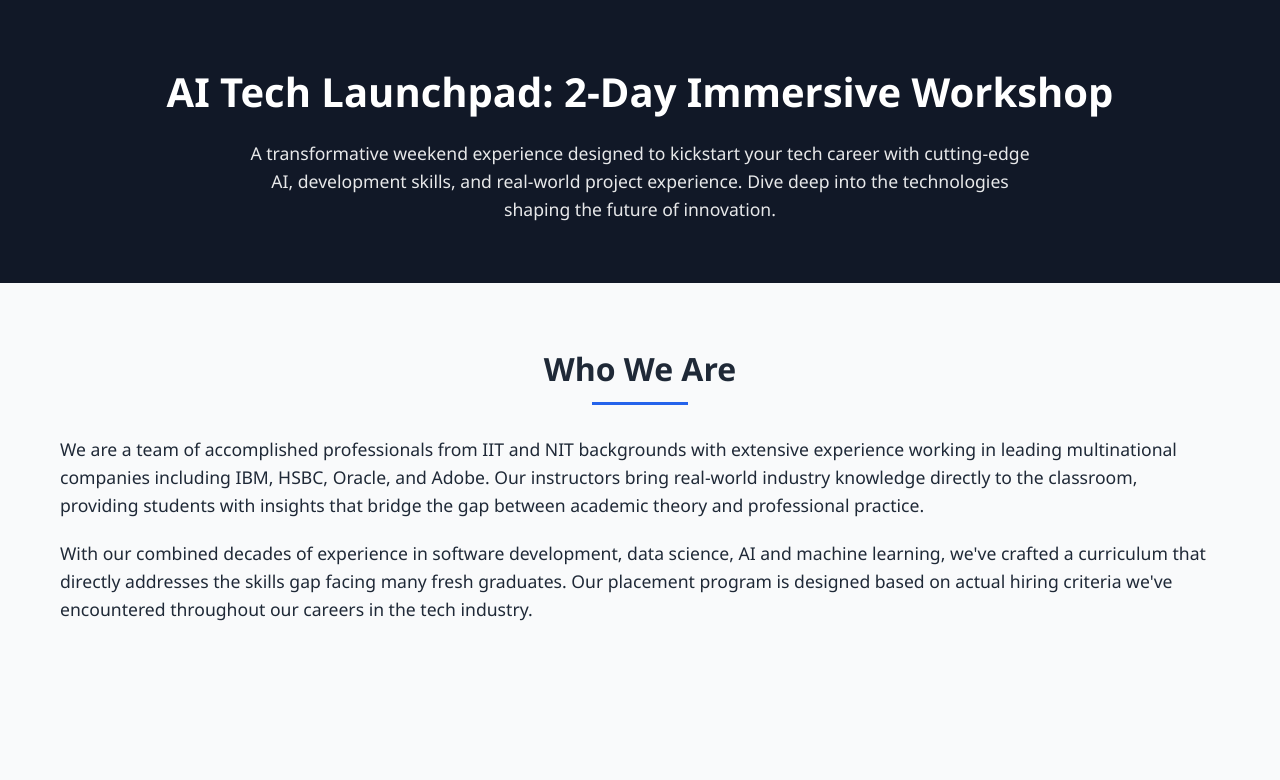
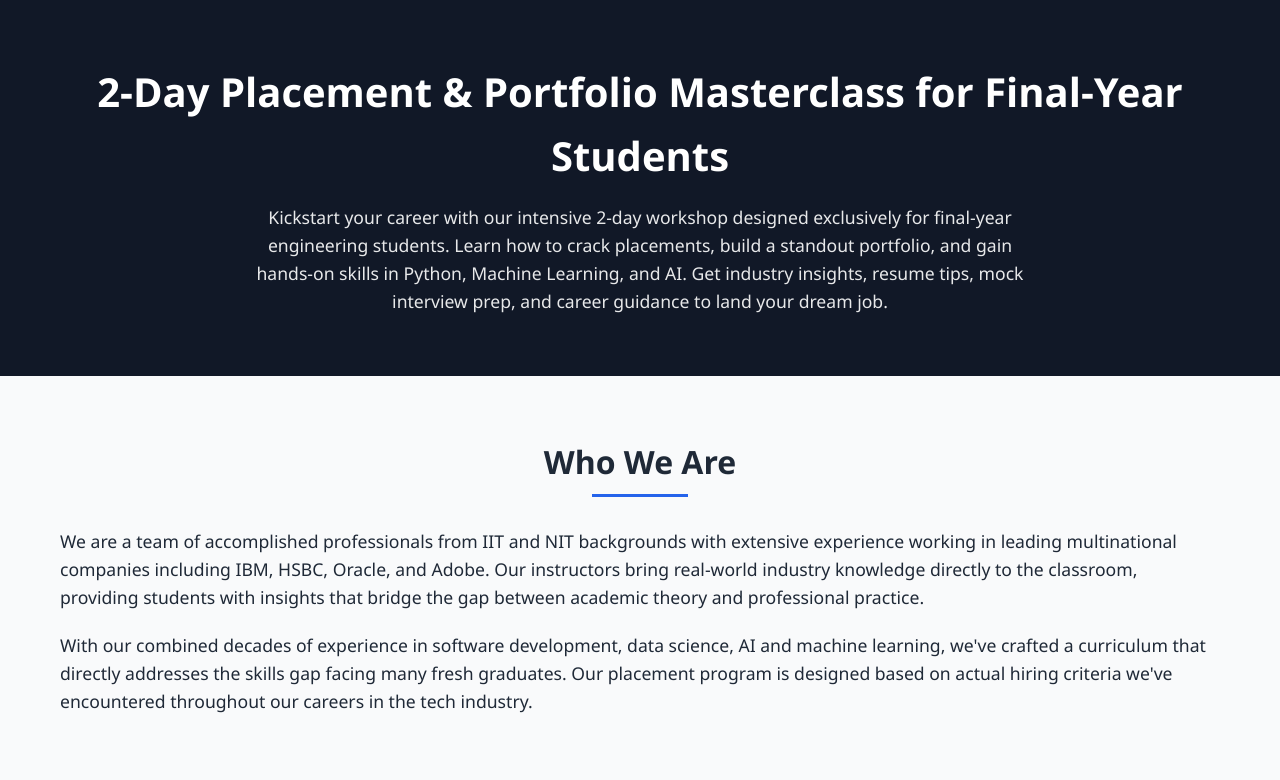
Before and after one commit to Career-Nexus-Academy/dashboard, a plain HTML site: page index.html in a window 1280 px wide. Shown: the top 780 px of the page. Drawn offline with Linux system fonts and the light colour scheme.

Commit message:
Update index.html

```diff
--- a/index.html
+++ b/index.html
@@ -223,8 +223,8 @@
 <body>
     <header>
         <div class="container">
-            <h1>AI Tech Launchpad: 2-Day Immersive Workshop</h1>
-            <p>A transformative weekend experience designed to kickstart your tech career with cutting-edge AI, development skills, and real-world project experience. Dive deep into the technologies shaping the future of innovation.</p>
+            <h1>2-Day Placement & Portfolio Masterclass for Final-Year Students</h1>
+            <p>Kickstart your career with our intensive 2-day workshop designed exclusively for final-year engineering students. Learn how to crack placements, build a standout portfolio, and gain hands-on skills in Python, Machine Learning, and AI. Get industry insights, resume tips, mock interview prep, and career guidance to land your dream job.</p>
         </div>
     </header>
 
```
